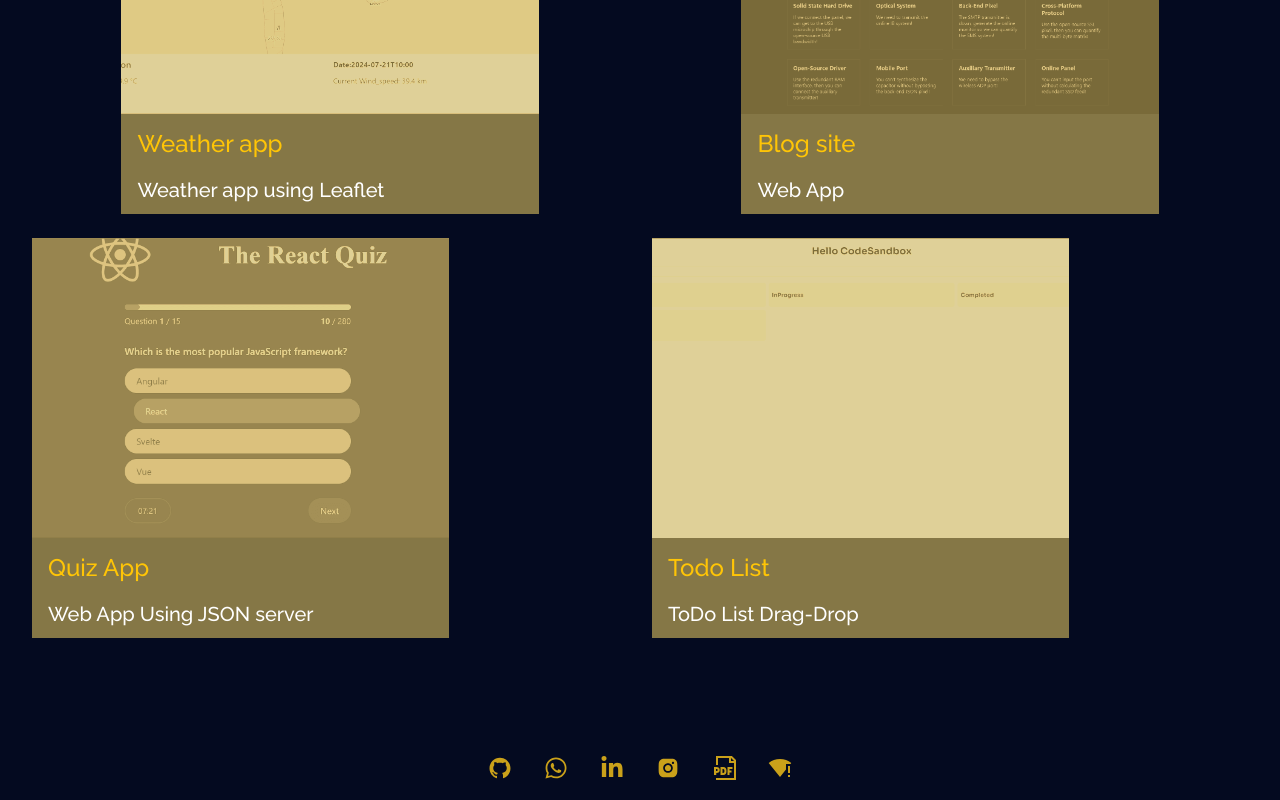
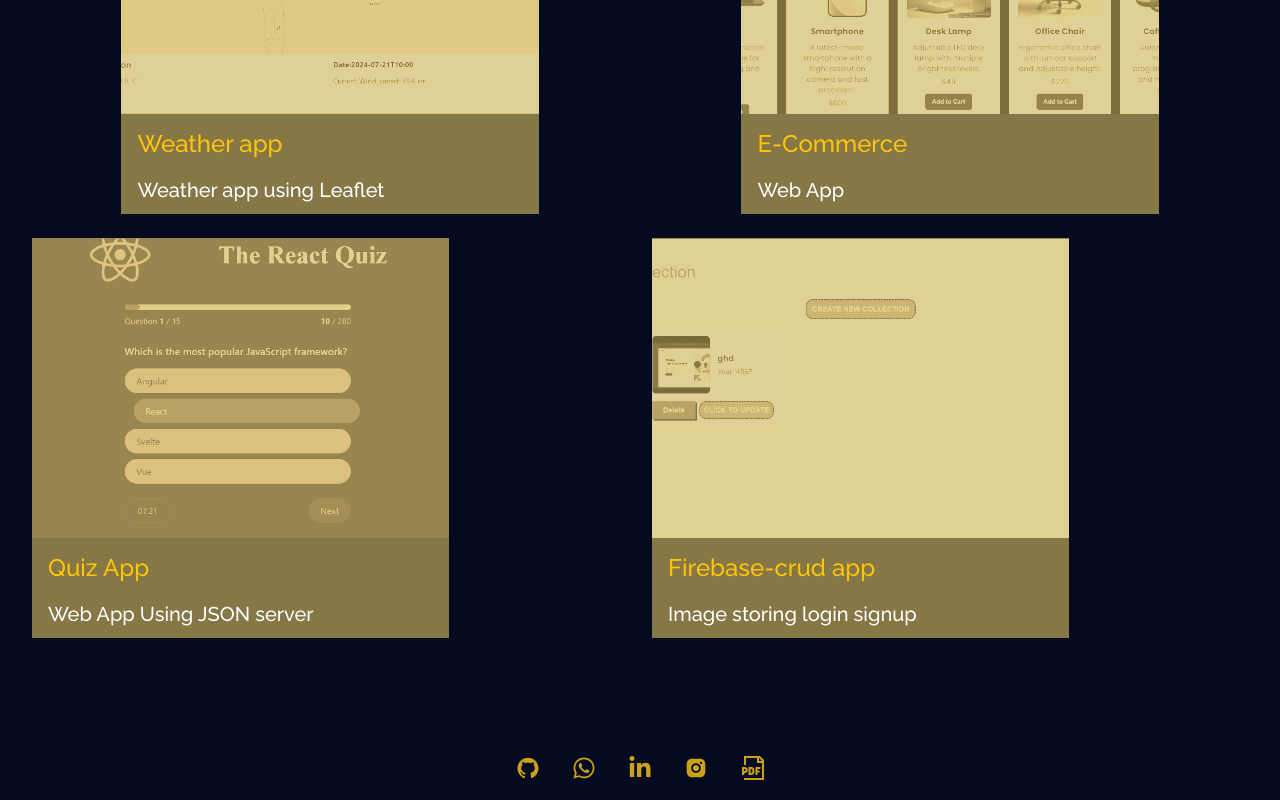
Before and after one commit to Arun6381/Arunportfoliome, a React (Vite) app: page /project in a window 1280 px wide. Shown: the part 1216-2016 px from the top of the page. Built offline with nearby package versions, Linux system fonts and the light colour scheme.

Commit message:
second commit

```diff
--- a/src/components/About/Techstack.jsx
+++ b/src/components/About/Techstack.jsx
@@ -17,7 +17,7 @@ import {
   SiTailwindcss,
   SiPug,
 } from "react-icons/si";
-
+import { IoLogoFirebase } from "react-icons/io5";
 function Techstack() {
   return (
     <Row style={{ justifyContent: "center", paddingBottom: "50px" }}>
@@ -62,6 +62,9 @@ function Techstack() {
       <Col xs={4} md={2} className="tech-icons">
         <SiPug />
       </Col>
+      <Col xs={4} md={2} className="tech-icons">
+        <IoLogoFirebase />
+      </Col>
     </Row>
   );
 }
--- a/src/components/Footer/Footer.jsx
+++ b/src/components/Footer/Footer.jsx
@@ -1,7 +1,7 @@
 import { AiFillGithub, AiFillInstagram } from "react-icons/ai";
 import { GrDocumentPdf } from "react-icons/gr";
 import { FaLinkedinIn, FaWhatsapp } from "react-icons/fa";
-import { RiSignalWifiErrorFill } from "react-icons/ri";
+// import { RiSignalWifiErrorFill } from "react-icons/ri";
 import pdf from "./../../assets/Arun Resume.pdf";
 import "./Footer.css";
 
@@ -60,7 +60,7 @@ function Footer() {
               <GrDocumentPdf />
             </a>
           </li>
-          <li className="social-icons">
+          {/* <li className="social-icons">
             <a
               href="/NotFound"
               style={{ color: "#caa11a" }}
@@ -69,7 +69,7 @@ function Footer() {
             >
               <RiSignalWifiErrorFill />
             </a>
-          </li>
+          </li> */}
         </ul>
       </div>
     </div>
--- a/src/components/Projects/Projects.jsx
+++ b/src/components/Projects/Projects.jsx
@@ -1,9 +1,9 @@
 import "./Projects.css";
-import Todo from "./../../assets/project/Todo.png";
+import Todo from "./../../assets/project/firebase.png";
 import TravelList from "./../../assets/project/TravalList.png";
 import Food from "./../../assets/project/Food.png";
 import Weather from "./../../assets/project/Weather.png";
-import Blog from "./../../assets/project/Blog.png";
+import Blog from "./../../assets/project/fizzy.png";
 import Quiz from "./../../assets/project/Rquiz.png";
 import Movies from "./../../assets/project/Movies.png";
 import World from "./../../assets/project/World.png";
@@ -57,11 +57,11 @@ const works = [
   },
   {
     id: 6,
-    title: "Blog site",
-    description: "A web app that helps add and delete a post in blog website",
+    title: "E-Commerce",
+    description: "A web app that helps Buy products in online",
     subtitle: "Web App",
     img: Blog,
-    link: "https://github.com/Arun6381/blog-useContext-faker",
+    link: "https://github.com/Arun6381/e-comfizzystore",
 
     flex: "start",
   },
@@ -76,12 +76,12 @@ const works = [
   },
   {
     id: 8,
-    title: "Todo List",
+    title: "Firebase-crud app",
     description:
-      "A ToDo List application with drag-and-drop functionality for easy task reordering.",
-    subtitle: "ToDo List Drag-Drop",
+      "A curd  application with Google login and email login  functionality for easy Managing users.",
+    subtitle: "Image storing login signup",
     img: Todo,
-    link: "https://github.com/Arun6381/dragtodo-drop",
+    link: "https://github.com/Arun6381/fire-store-movcoll",
     flex: "end",
   },
 ];
```
Also changed, not shown: src/assets/project/firebase.png (added), src/assets/project/fizzy.png (added).
